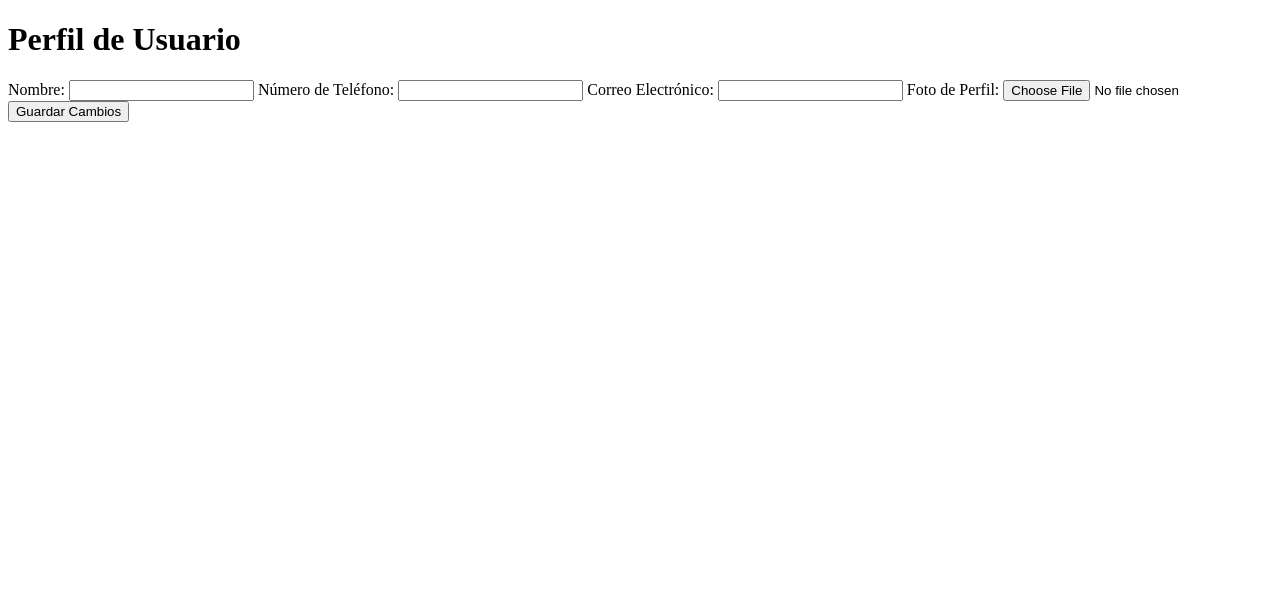
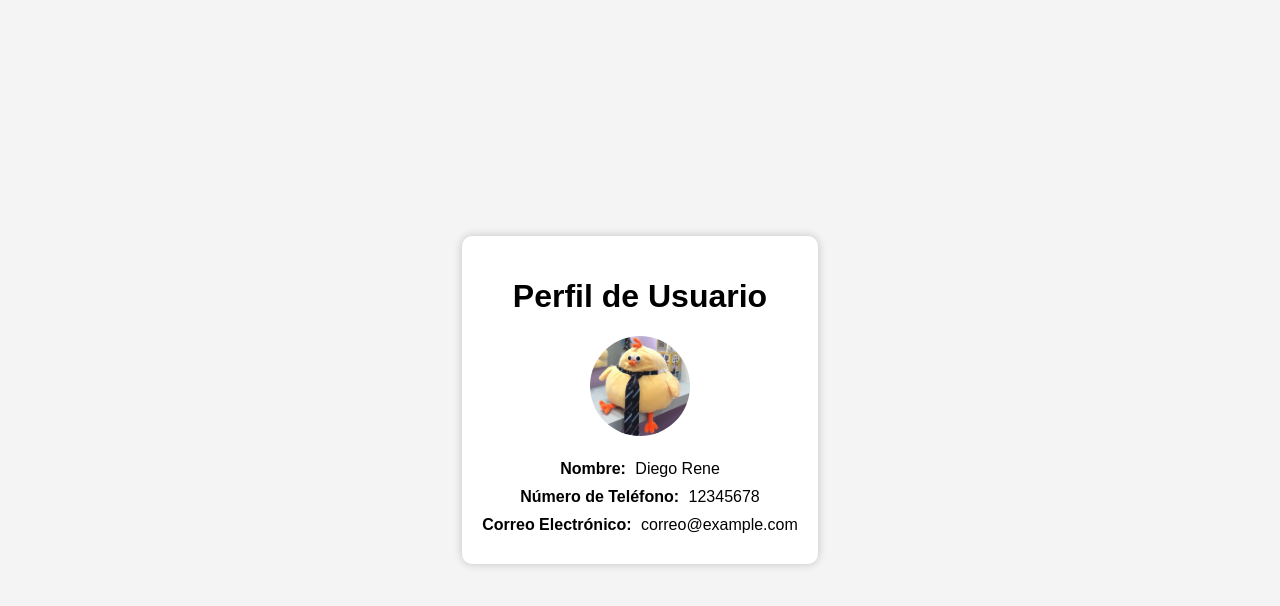
Before and after one commit to darriola2021670/Git_101, a plain HTML site: page perfil.html in a window 1280 px wide. Drawn offline with Linux system fonts and the light colour scheme.

Commit message:
se agrego contenido al js y css con diseno e imagen y la carpeta de imagenes

```diff
--- a/Assets/scripts/perfil.js
+++ b/Assets/scripts/perfil.js
@@ -0,0 +1,19 @@
+var perfilUsuario = {
+    nombre: "Diego Rene",
+    telefono: "12345678",
+    correo: "correo@example.com"
+  };
+
+  document.addEventListener("DOMContentLoaded", function() {
+    mostrarPerfil(perfilUsuario);
+  });
+
+  function mostrarPerfil(perfil) {
+    var nombreElement = document.getElementById("nombre");
+    var telefonoElement = document.getElementById("telefono");
+    var correoElement = document.getElementById("correo");
+
+    nombreElement.textContent = perfil.nombre;
+    telefonoElement.textContent = perfil.telefono;
+    correoElement.textContent = perfil.correo;
+  }
--- a/Assets/styles/perfil.css
+++ b/Assets/styles/perfil.css
@@ -0,0 +1,32 @@
+body {
+    font-family: Arial, sans-serif;
+    background-color: #f4f4f4;
+    margin: 0;
+    display: flex;
+    align-items: center;
+    justify-content: center;
+    height: 100vh;
+  }
+
+  .container {
+    background-color: #fff;
+    padding: 20px;
+    border-radius: 10px;
+    box-shadow: 0 0 10px rgba(0, 0, 0, 0.2);
+    text-align: center;
+  }
+
+  .foto-perfil {
+    width: 100px;
+    height: 100px;
+    border-radius: 50%;
+    margin-bottom: 10px;
+  }
+
+  #infoPerfil p {
+    margin: 10px 0;
+  }
+
+  #infoPerfil strong {
+    margin-right: 5px;
+  }
--- a/perfil.html
+++ b/perfil.html
@@ -4,28 +4,19 @@
   <meta charset="UTF-8">
   <meta name="viewport" content="width=device-width, initial-scale=1.0">
   <title>Perfil de Usuario</title>
-  <link rel="stylesheet" href="./Assets/styles/perfilUsuario.css">
-  <script src="./Assets/scripts/perfilUsuario.js"></script>
+  <link rel="stylesheet" href="./Assets/styles/perfil.css">
+  <script src="./Assets/scripts/perfil.js"></script>
 </head>
 <body>
   <div class="container">
     <h1>Perfil de Usuario</h1>
 
-    <form id="perfilForm">
-      <label for="nombre">Nombre:</label>
-      <input type="text" id="nombre" name="nombre" required>
-
-      <label for="telefono">Número de Teléfono:</label>
-      <input type="tel" id="telefono" name="telefono" required>
-
-      <label for="correo">Correo Electrónico:</label>
-      <input type="email" id="correo" name="correo" required>
-
-      <label for="foto">Foto de Perfil:</label>
-      <input type="file" id="foto" name="foto">
-
-      <button type="submit">Guardar Cambios</button>
-    </form>
+    <div id="infoPerfil">
+      <img src="./Assets/imagenes/perfil.jpeg" alt="Foto de perfil" class="foto-perfil">
+      <p><strong>Nombre:</strong> <span id="nombre">Diego Rene</span></p>
+      <p><strong>Número de Teléfono:</strong> <span id="telefono">12345678</span></p>
+      <p><strong>Correo Electrónico:</strong> <span id="correo">diegorene1@gmail.com</span></p>
+    </div>
   </div>
 </body>
 </html>
```
Also changed, not shown: Assets/imagenes/perfil.jpeg (added).
